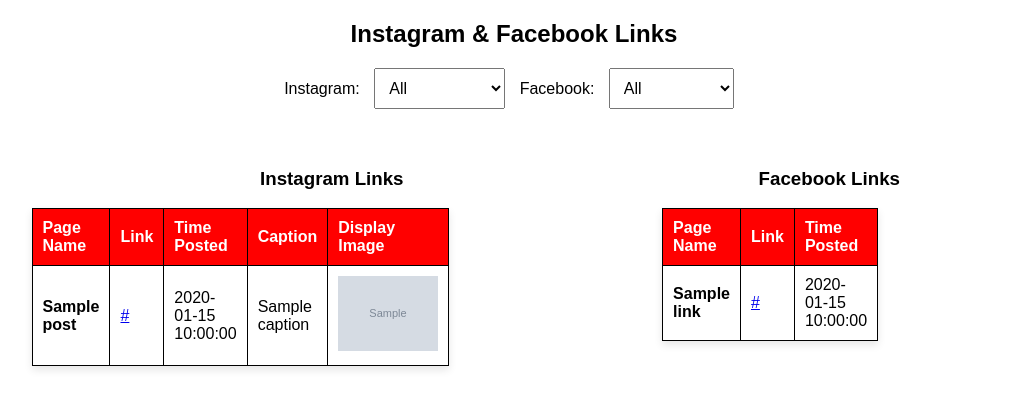
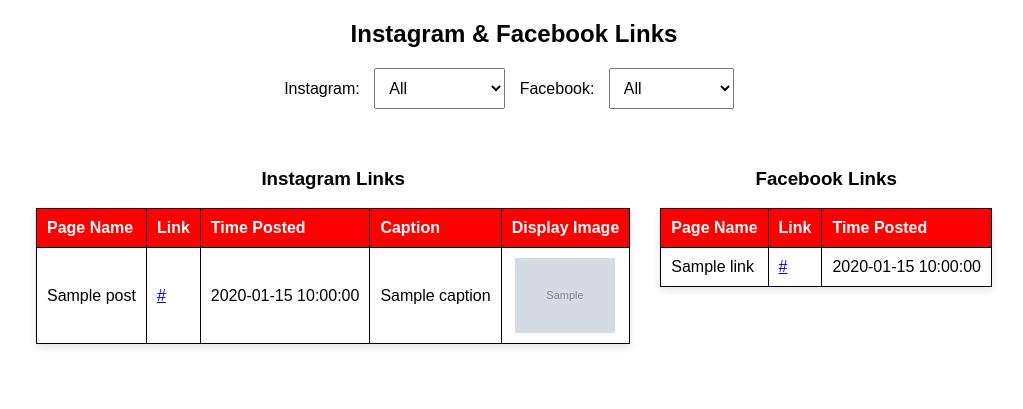
Before and after one commit to NasirMehmood12/instaxrss, a Flask app: template templates/index.html in a window 1280 px wide. Shown: the part 66-475 px from the top of the page, without its empty margins (126-1149 px from the left). Run offline with Flask 3, Linux system fonts and the light colour scheme; the template is opened without the code that fills it: most values are stand-ins (such as "Sample title", 1, 10 or a date in 2020); grey boxes marked "Sample" are stand-in pictures; some libraries are stand-ins or nearby versions.

Commit message:
Update index.html

```diff
--- a/templates/index.html
+++ b/templates/index.html
@@ -25,35 +25,39 @@
         .navbar a:hover {
             background-color: #87888a;
         }
-        .container {
+/*         .container {
             display: flex;
             justify-content: center;
             gap: 30px; /* Space between tables*/
             padding: 20px;
         }
+ */
 
 
 
-
-            table {
+/*             table {
             width: 45%;
             border-collapse: collapse;
             background: white;
             box-shadow: 0px 4px 8px rgba(0, 0, 0, 0.1);
+ */
 
 
-
-
+/*
         }
         th, td {
             padding: 10px;
             border: 1px solid black;
             text-align: left;
-        }
-        th {
+        } */
+
+
+/*         th {
             background-color: red;
             color: white;
-        }
+        } */
+
+
         td:first-child {
             font-weight: bold; /* Bold Page Name */
         }
@@ -65,6 +69,46 @@
             margin: 0 10px;
             font-size: 16px;
         }
+
+
+
+        .container {
+    display: flex;
+    flex-wrap: wrap; /* Allows tables to stack when screen size is small */
+    justify-content: center;
+    gap: 30px; /* Space between tables */
+    padding: 20px;
+    max-width: 100%;
+    overflow-x: auto; /* Enables horizontal scrolling if needed */
+}
+
+table {
+    width: 100%; /* Use full width of the container */
+    max-width: 600px; /* Set a max width to prevent too much stretching */
+    border-collapse: collapse;
+    background: white;
+    box-shadow: 0px 4px 8px rgba(0, 0, 0, 0.1);
+    overflow-x: auto;
+}
+
+th, td {
+    padding: 10px;
+    border: 1px solid black;
+    text-align: left;
+    white-space: nowrap; /* Prevent text from wrapping */
+}
+
+th {
+    background-color: red;
+    color: white;
+}
+
+td img {
+    max-width: 100px; /* Ensure images scale properly */
+    height: auto;
+    display: block;
+    margin: auto;
+}
 
 
 
```
